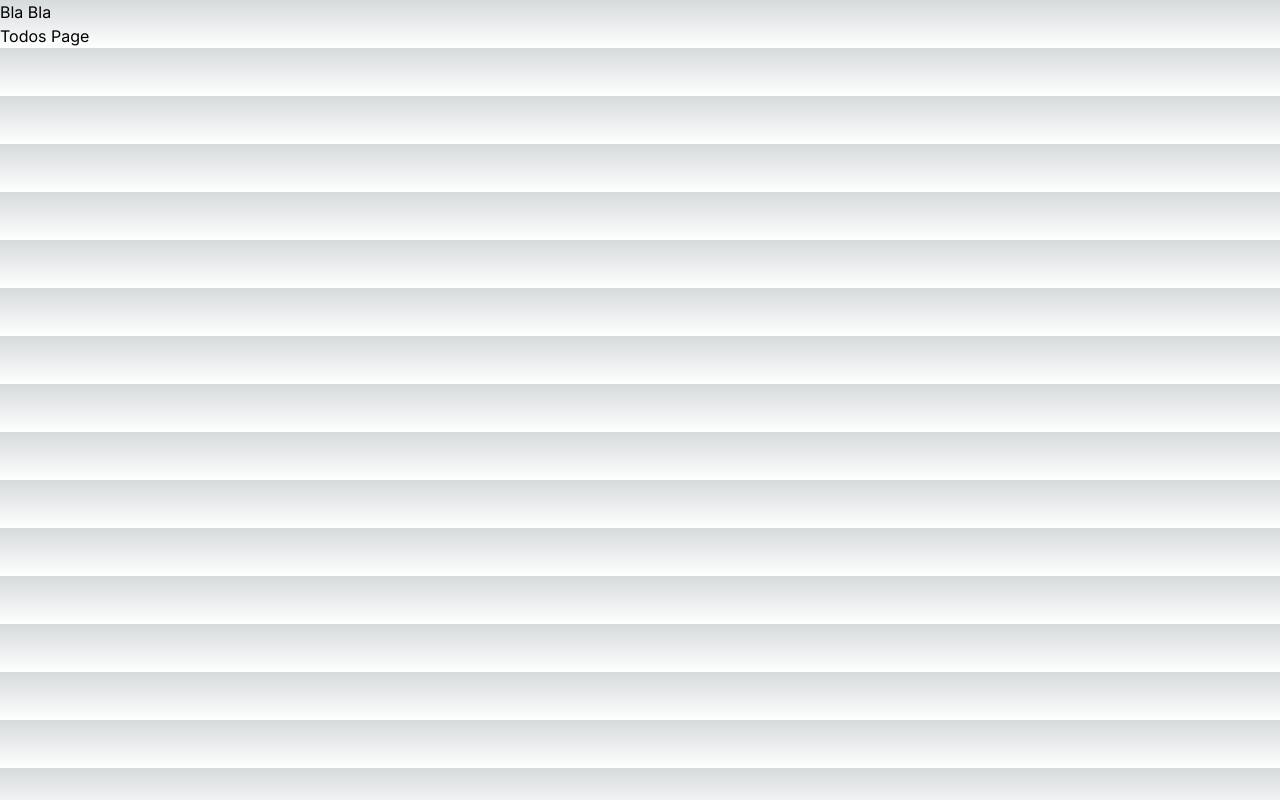
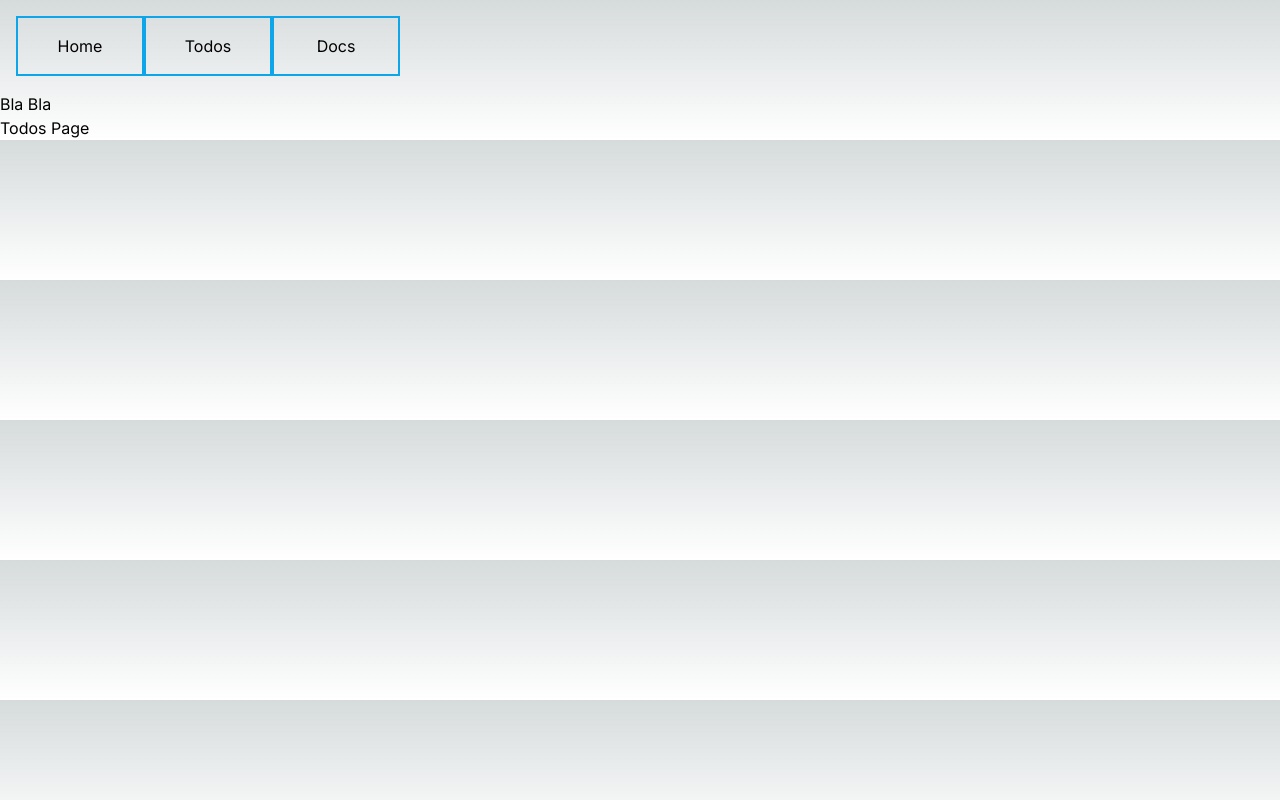
Before and after one commit to YaroslavAntoniuk/nextjs-basic, a Next.js app: page /todos in a window 1280 px wide. Built offline with nearby package versions, Linux system fonts and the light colour scheme.

Commit message:
Added navigation to the root layout

```diff
--- a/app/(dashboard)/todos/[id]/page.tsx
+++ /dev/null
@@ -1,9 +0,0 @@
-const Todo = ({ params }: { params: { id: string } }) => {
-  return (
-    <div>
-      <h1>Todo Page: {params.id}</h1>
-    </div>
-  );
-}
-
-export default Todo;
--- a/app/layout.tsx
+++ b/app/layout.tsx
@@ -1,6 +1,7 @@
 import type { Metadata } from 'next'
 import { Inter } from 'next/font/google'
 import './globals.css'
+import Link from 'next/link'
 
 const inter = Inter({ subsets: ['latin'] })
 
@@ -9,6 +10,12 @@
   description: 'Generated by create next app',
 }
 
+const links = [
+  { href: '/', label: 'Home' },
+  { href: '/todos', label: 'Todos' },
+  { href: '/docs', label: 'Docs' },
+];
+
 export default function RootLayout({
   children,
 }: {
@@ -16,7 +23,22 @@
 }) {
   return (
     <html lang="en">
-      <body className={inter.className}>{children}</body>
+      <body className={inter.className}>
+        <header>
+          <nav>
+            <ul className='flex items-center m-4'>
+              {links.map(({ href, label }) => (
+                <li key={href} className='border-solid border-2 border-sky-500 w-32 p-4 text-center'>
+                  <Link href={href}>
+                    <p>{label}</p>
+                  </Link>
+                </li>
+              ))}
+            </ul>
+          </nav>
+        </header>
+        {children}
+      </body>
     </html>
   )
 }
```
